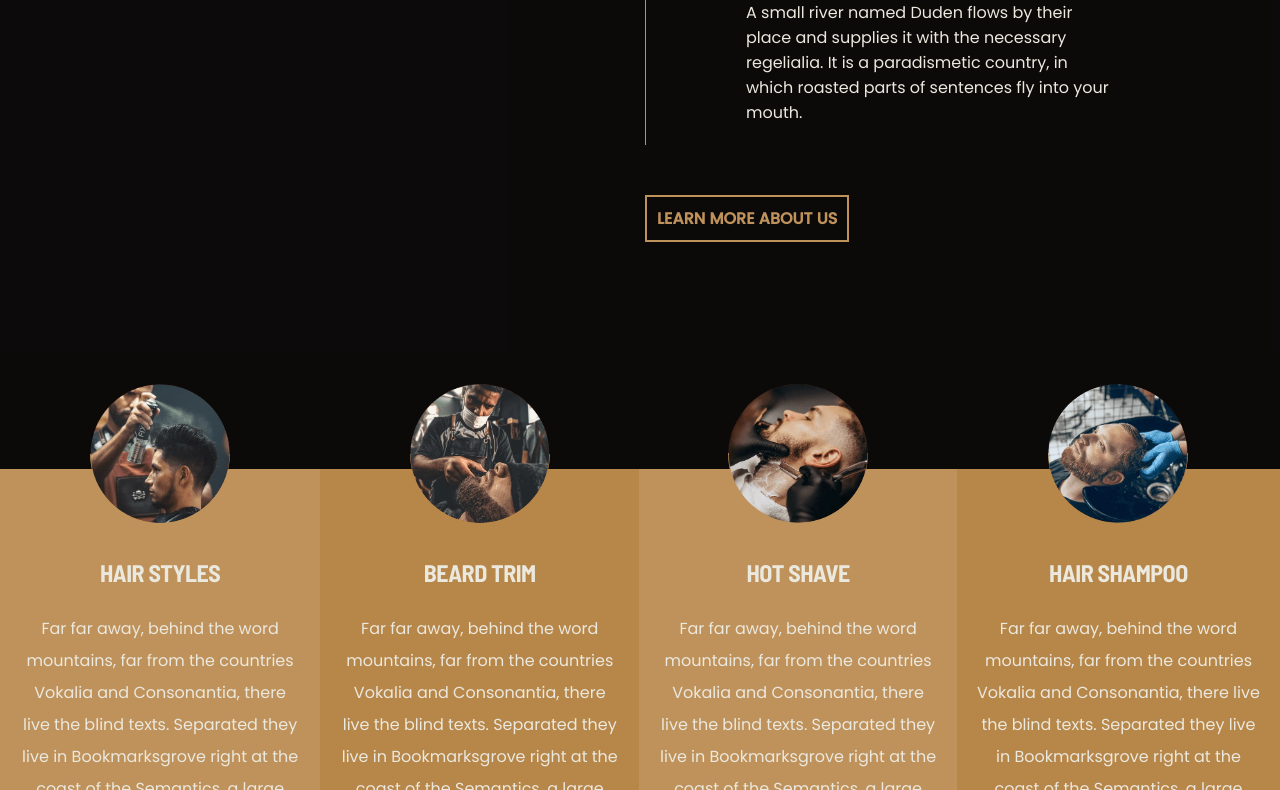
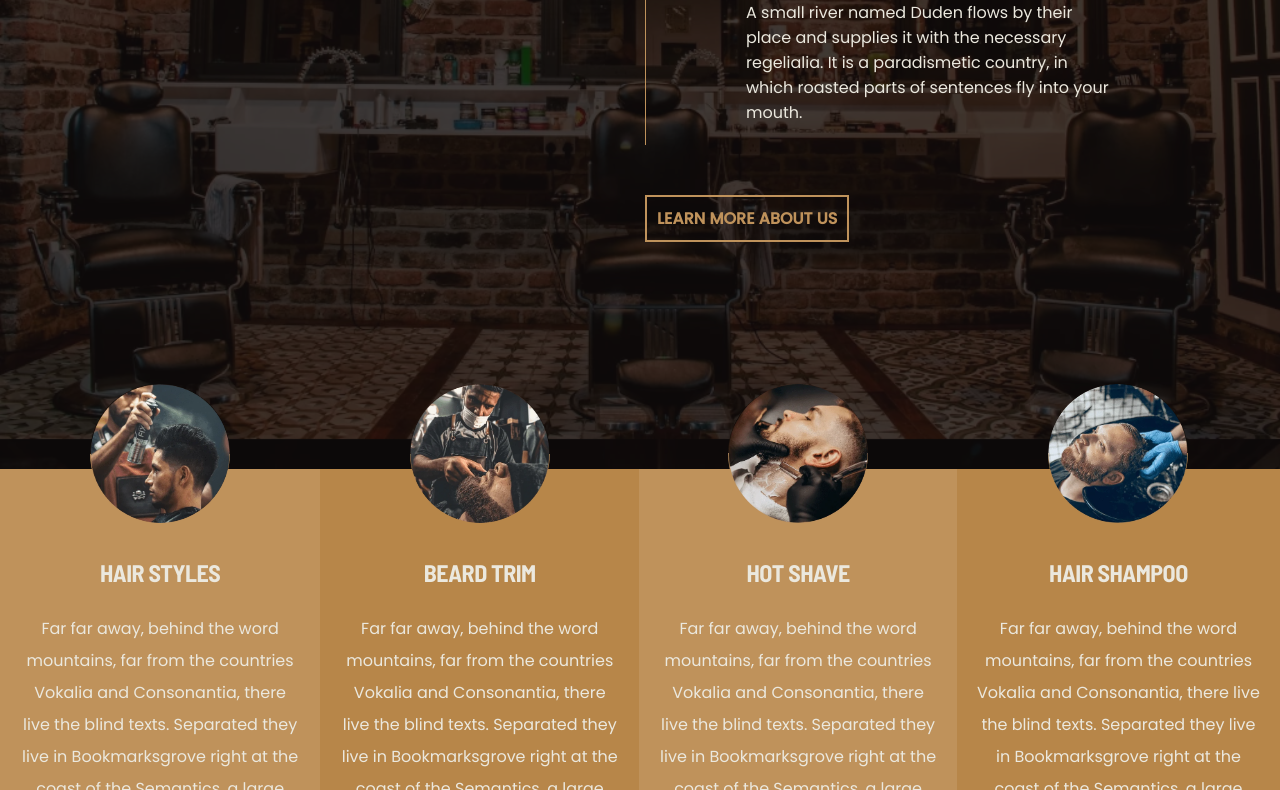
Before and after one commit to nilssoncjonas/mi-Barbershop, a plain HTML site: page index.html in a window 1280 px wide. Shown: the part 411-1201 px from the top of the page. Drawn offline with Linux system fonts and the light colour scheme; the site is published under a folder, as on GitHub Pages, so addresses that start at the root find nothing.

Commit message:
img path trouble

```diff
--- a/main.css
+++ b/main.css
@@ -33,7 +33,7 @@ a {
 body {
   margin: 0px;
   font-family: "Poppins", sans-serif;
-  background-image: url(/img/mobile_bg-small-375.webp);
+  background-image: url(img/mobile_bg-small-375.webp);
   background-color: #000;
   background-repeat: no-repeat;
   background-size: cover;
@@ -418,7 +418,7 @@ a {
     justify-content: space-evenly;
   }
   body {
-    background-image: url(/img/bg-medium-1024.webp);
+    background-image: url(img/bg-medium-1024.webp);
   }
   .bgopacity {
     height: 110vh;
```
